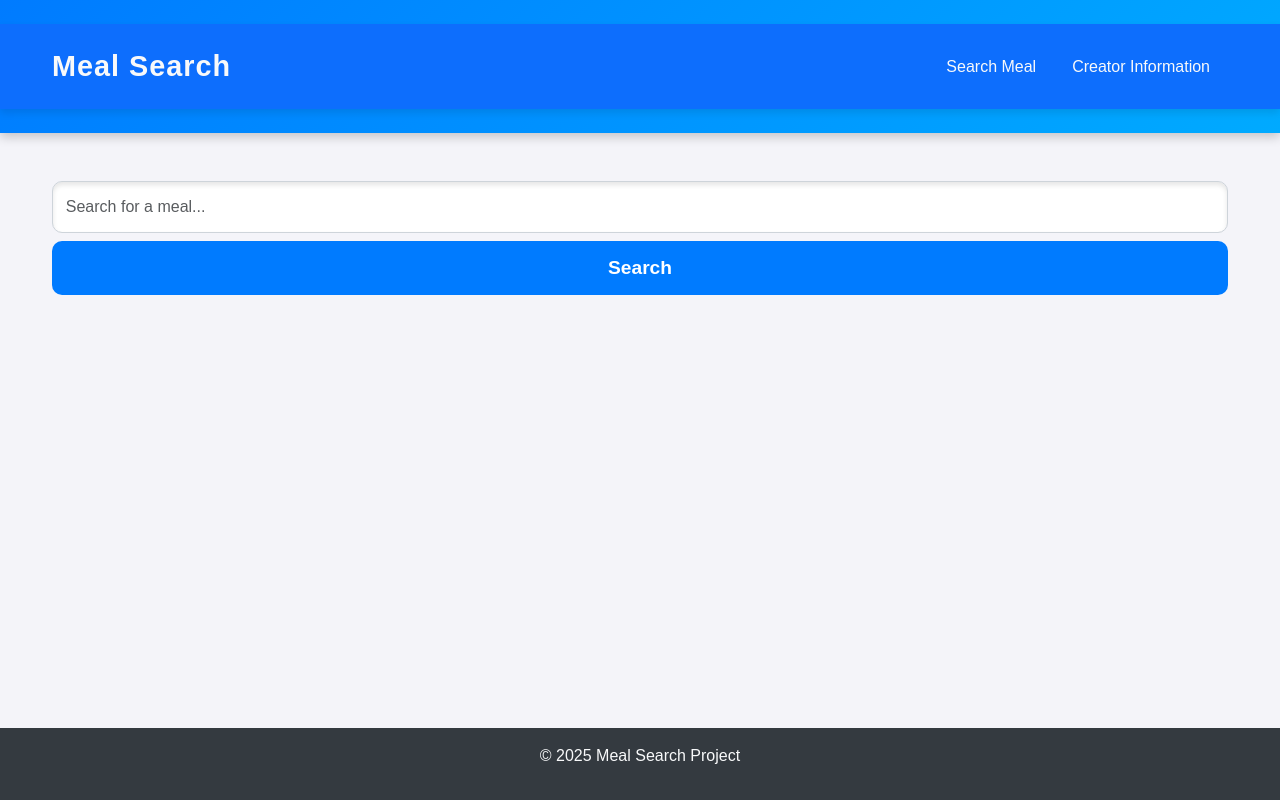
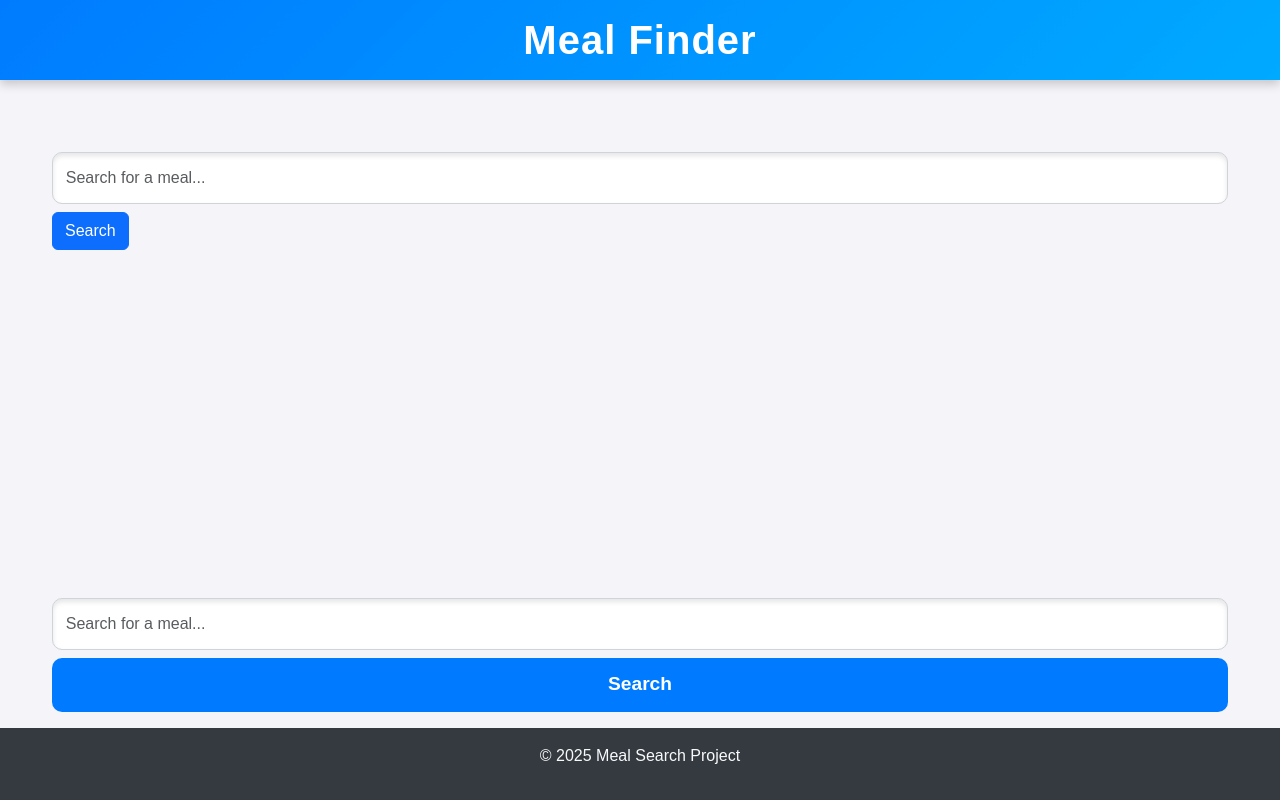
Before and after one commit to Mehedii-07/MIS_455_Final_Online, a plain HTML site: page index.html in a window 1280 px wide. Drawn offline with nearby package versions, Linux system fonts and the light colour scheme.

Commit message:
updated index.html

```diff
--- a/index.html
+++ b/index.html
@@ -10,27 +10,25 @@
 </head>
 <body class="d-flex flex-column min-vh-100">
 
-    <header>
-        <nav class="navbar navbar-expand-lg navbar-dark bg-primary">
-            <div class="container">
-                <a class="navbar-brand" href="#">Meal Search</a>
-                <button class="navbar-toggler" type="button" data-bs-toggle="collapse" data-bs-target="#navbarNav" aria-controls="navbarNav" aria-expanded="false" aria-label="Toggle navigation">
-                    <span class="navbar-toggler-icon"></span>
-                </button>
-                <div class="collapse navbar-collapse" id="navbarNav">
-                    <ul class="navbar-nav ms-auto">
-                        <li class="nav-item">
-                            <a class="nav-link" href="#searchSection">Search Meal</a>
-                        </li>
-                        <li class="nav-item">
-                            <a class="nav-link" href="#creatorInfo">Creator Information</a>
-                        </li>
-                    </ul>
-                </div>
+
+    <header class="bg-primary text-white text-center py-3">
+        <h1>Meal Finder</h1>
+    </header>
+
+    <main class="container my-4 flex-grow-1">
+        <div class="row mb-4">
+            <div class="col-12">
+                <input type="text" id="searchInput" class="form-control" placeholder="Search for a meal...">
+                <button id="searchBtn" class="btn btn-primary mt-2">Search</button>
             </div>
-        </nav>
-    </header>
-    <main>
+        </div>
+        <div id="mealsContainer" class="row"></div>
+
+        <!-- Center the 'SHOW ALL' button -->
+        <div class="d-flex justify-content-center">
+            <button id="moreMealsBtn" class="btn btn-secondary mt-3 d-none">SHOW ALL</button>
+        </div>
+    </main>
         <div class="container">
             <div class="mb-3">
                 <input type="text" id="searchInput" class="form-control" placeholder="Search for a meal...">
```
